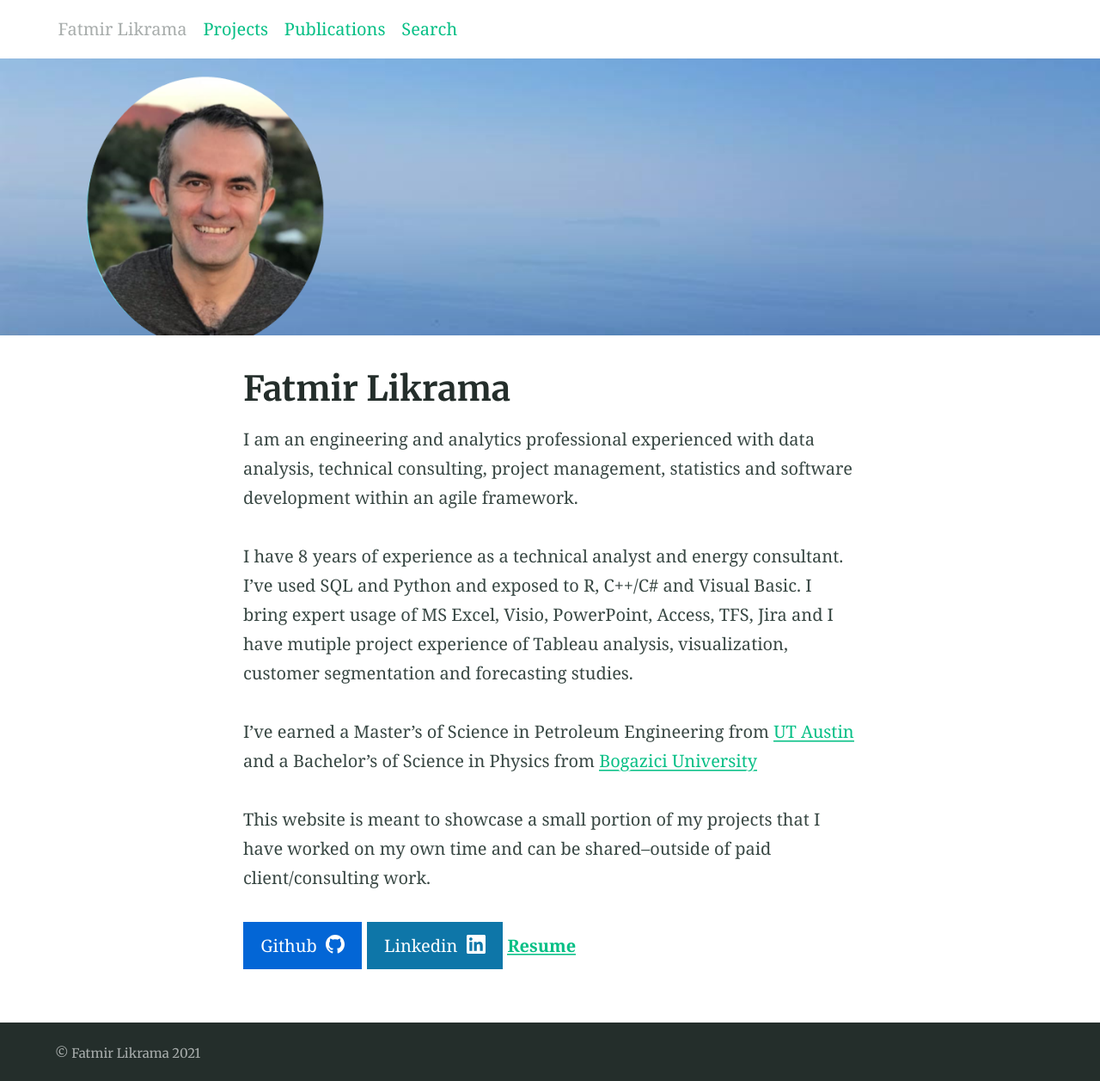
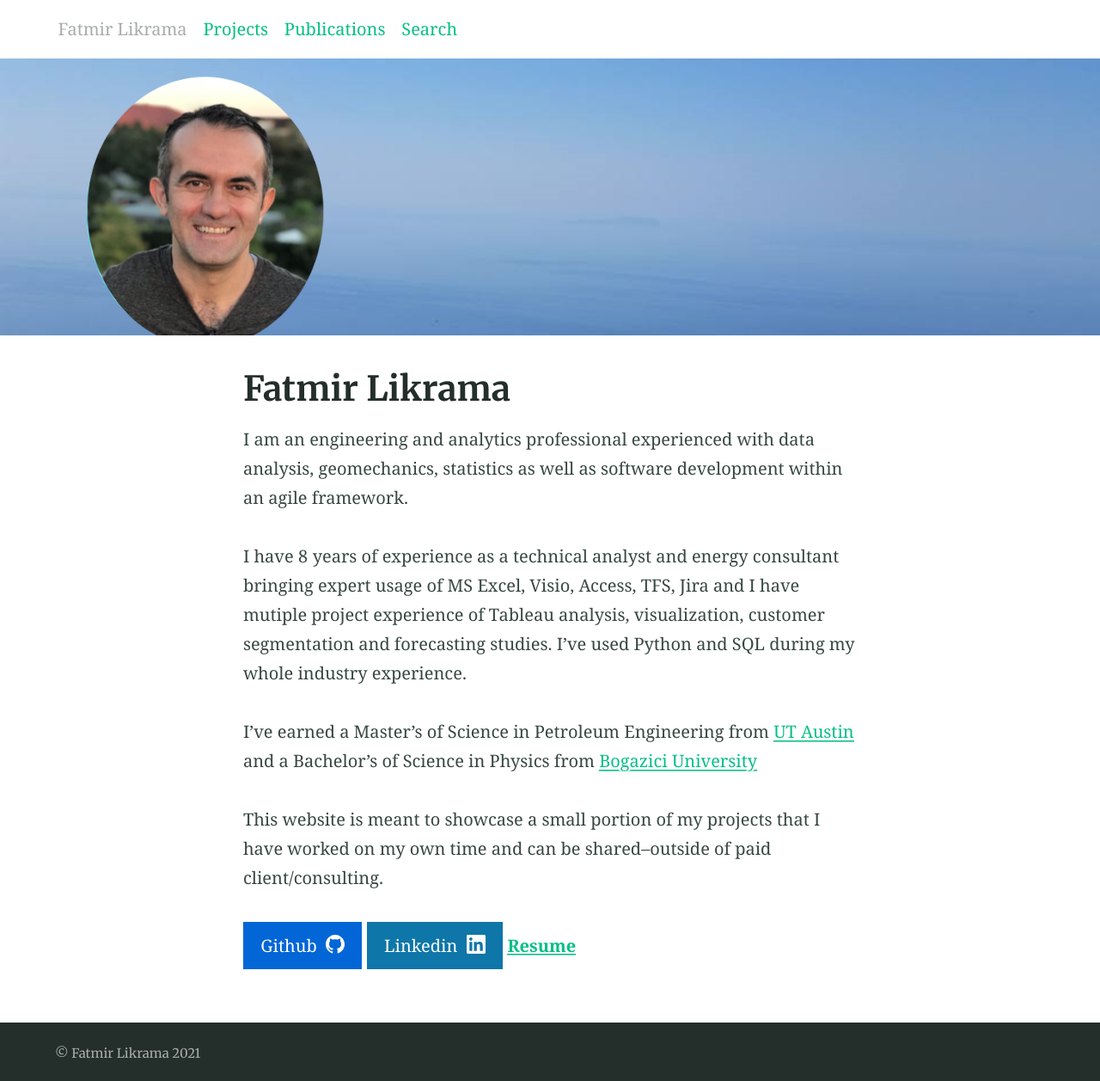
Before and after one commit to flikrama/flikrama.github.io, a Jekyll site: the page built from index.md, in a window 1280 px wide. Shown: the whole page at 86% size. Built offline with Jekyll 4.4.1, drawn with Linux system fonts in a browser that asks for light colours.

Commit message:
1/5/2021

```diff
--- a/_config.yml
+++ b/_config.yml
@@ -51,7 +51,7 @@
   posts:
     title: Projects # Needed for Siteleaf
     output: true
-    description: "Some projects I've worked on:" # The post list page content
+    description: "A small portion of projects I've worked on my own, not covered by data confidentiality agreements:" # The post list page content
     feature_text: |
 
     feature_image: "/assets/img/gen/kruja_2.jpg"
--- a/index.md
+++ b/index.md
@@ -7,13 +7,13 @@
 feature_image: /assets/img/index/Fatmir1.png
 ---
 
-I am an engineering and analytics professional experienced with data analysis, technical consulting, project management, statistics and software development within an agile framework.
+I am an engineering and analytics professional experienced with data analysis, geomechanics, statistics as well as software development within an agile framework.
 
-I have 8 years of experience as a technical analyst and energy consultant. I've used SQL and Python and exposed to R, C++/C# and Visual Basic. I bring expert usage of MS Excel, Visio, PowerPoint, Access, TFS, Jira and I have mutiple project experience of Tableau analysis, visualization, customer segmentation and forecasting studies.
+I have 8 years of experience as a technical analyst and energy consultant bringing expert usage of MS Excel, Visio, Access, TFS, Jira and I have mutiple project experience of Tableau analysis, visualization, customer segmentation and forecasting studies. I've used Python and SQL during my whole industry experience.
 
 
 I've earned a Master's of Science in Petroleum Engineering from [UT Austin](https://www.utexas.edu/) and a Bachelor's of Science in Physics from [Bogazici University](http://www.boun.edu.tr/en_US)
 
-This website is meant to showcase a small portion of my projects that I have worked on my own time and can be shared--outside of paid client/consulting work.
+This website is meant to showcase a small portion of my projects that I have worked on my own time and can be shared--outside of paid client/consulting.
 
 {% include button.html text="Github" icon="github" link="https://github.com/flikrama" color="#0366d6" %} {% include button.html text="Linkedin" icon="linkedin" link="https://www.linkedin.com/in/likrama/" color="#0e76a8" %}   [**Resume**](/assets/resume/Fatmir_Likrama.pdf)
```
